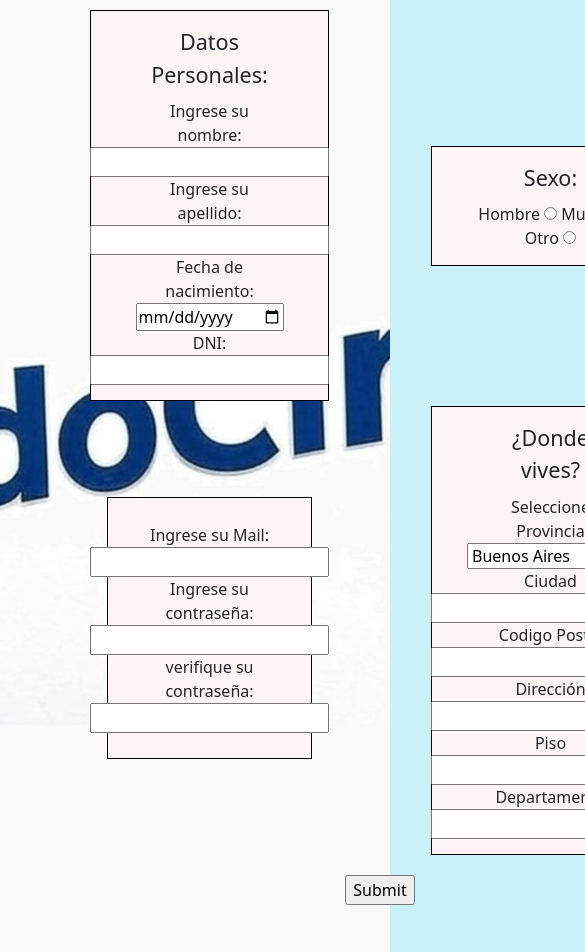
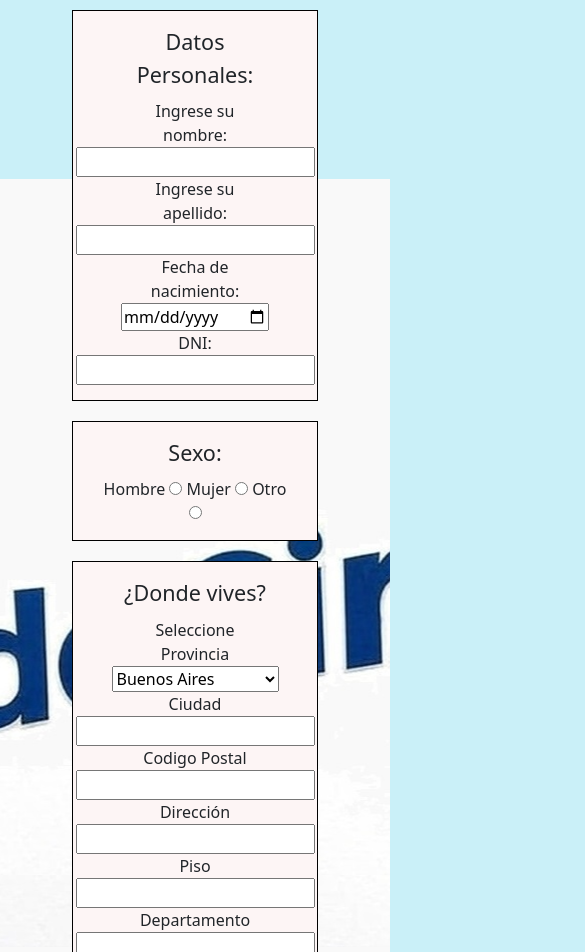
Before and after one commit to EmmanuelGB/Codercurso, a website: page paginas/registro.html in a window 390 px wide. Shown: the part 92-1044 px from the top of the page, 585 px wide, since content can reach past the window. Drawn offline with nearby package versions, Linux system fonts and the light colour scheme.

Commit message:
Correccion total registro

```diff
--- a/paginas/registro.html
+++ b/paginas/registro.html
@@ -30,6 +30,7 @@
                     <li class="nav-item">
                         <a class="nav-link" href="../paginas/cartelera.html">Cartelera</a>
                     </li>
+                    <li class="nav-item">
                     <a class="nav-link" href="../paginas/proximos-estrenos.html">Próximos estrenos</a>
                     </li>
                     <li class="nav-item">
--- a/style/_registro.scss
+++ b/style/_registro.scss
@@ -1,4 +1,4 @@
-.menuregistro{
+.menuregistro {
     background-image: url(../imagenes/entradacomplejo.jpg);
     background-repeat: no-repeat;
     background-position: center;
@@ -84,7 +84,43 @@
             margin-top: 20px;
             margin-bottom: 50px;
         }
+    }
 
+    @media screen and (max-width: 910px) {
+        .registro {
+            display: grid;
+            grid-template-columns: 5% 1fr 5%;
+            grid-row: 1fr 1fr 1fr 1fr 1fr;
+            align-items: center;
+
+            .principal {
+                grid-column: 2;
+                grid-row: 1;
+            }
+
+            .selsexo {
+                grid-column: 2;
+                grid-row: 2;
+                margin-top: 20px;
+            }
+
+            .infovital {
+                grid-column: 2;
+                grid-row: 3;
+                margin-top: 20px;
+            }
+
+            .ultimopaso {
+                grid-column: 2;
+                grid-row: 4;
+
+            }
+
+            .enviar {
+                grid-column: 2;
+                grid-row: 5;
 
             }
         }
+    }
+}
```
Also changed, not shown: index.html (+1 -0 lines), paginas/cartelera.html (+1 -0 lines), paginas/contactenos.html (+1 -0 lines), paginas/promociones.html (+1 -0 lines), paginas/proximos-estrenos.html (+1 -0 lines), paginas/ubicacion.html (+1 -0 lines), style/style.css, 1 other file. Lines whose indentation alone changed are shown as unchanged.
